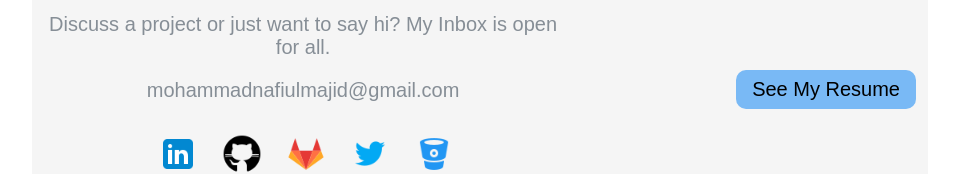
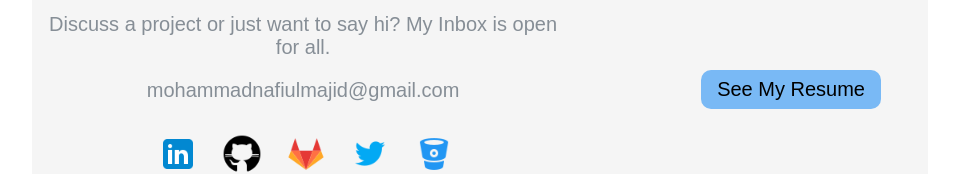
Before and after one commit to MohammadMajid/portfolio-qa, a React (Create React App) app: page / in a window 1280 px wide. Shown: the part 4003-4177 px from the top of the page, without its empty margins (160-1119 px from the left). Built offline with nearby package versions, Linux system fonts and the light colour scheme.

Commit message:
small resume icon change

```diff
--- a/src/components/Body/Contact/Contact.css
+++ b/src/components/Body/Contact/Contact.css
@@ -22,7 +22,10 @@ img{
   font-size: 20px;
   text-align: center;
 }
-
+.download {
+  margin-right: 35px;
+  margin-left: 35px;
+}
 .download :hover{
   background-color: #868e96;
 }
```
